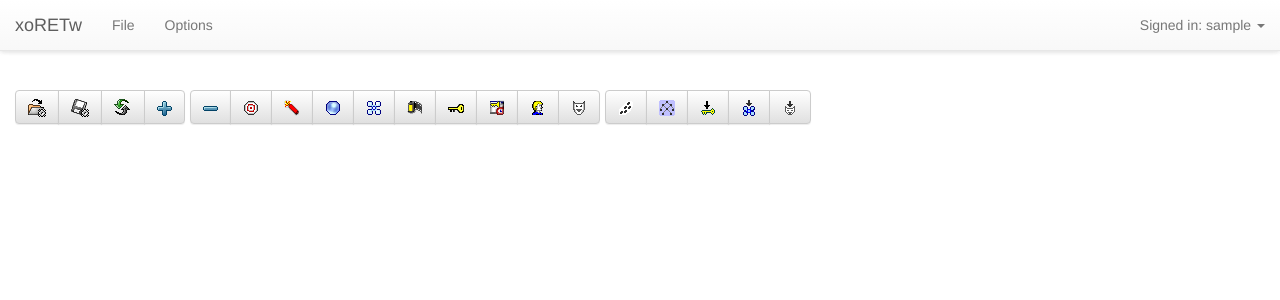
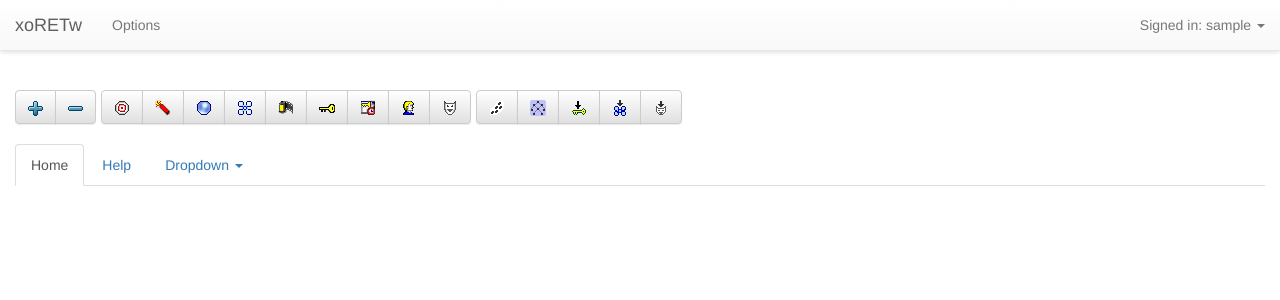
Before and after one commit to ParametricHumanProject/xoRETw, a Django app: page /views/dashboard in a window 1280 px wide. Shown: the top 300 px of the page. Run offline with Django 3.2, Linux system fonts and the light colour scheme; the visitor is signed in with stand-in values (Sample User, id 1); some libraries are stand-ins or nearby versions.

Commit message:
adding tabbed navigation

```diff
--- a/templates/dashboard.html
+++ b/templates/dashboard.html
@@ -19,7 +19,6 @@
     <!-- Collect the nav links, forms, and other content for toggling -->
     <div class="collapse navbar-collapse" id="bs-example-navbar-collapse-1">
       <ul class="nav navbar-nav">
-        <li><a href="#">File</a></li>
         <li><a href="#">Options</a></li>
       </ul>
 		<ul class="nav navbar-nav navbar-right">
@@ -47,13 +46,10 @@
 		<div class="col-md-12">
 			<div class="btn-toolbar" role="toolbar" aria-label="...">
 				<div class="btn-group" role="group" aria-label="...">
-					<button type="button" class="btn btn-default"><img src="{% static 'img/fileimport.gif' %}" align="absmiddle" title='Import Dialog'></button>
-					<button type="button" class="btn btn-default"><img src="{% static 'img/fileexport.gif' %}" align="absmiddle" title='Export Dialog'></button>
-					<button type="button" class="btn btn-default"><img src="{% static 'img/reload.gif' %}" align="absmiddle" title='Redraw Tree/List'></button>
-					<button type="button" class="btn btn-default"><img src="{% static 'img/expand.gif' %}" align="absmiddle" title='Expand Tree'></button>
+					<button type="button" class="btn btn-default" title='Expand Tree'><img src="{% static 'img/expand.gif' %}" align="absmiddle"></button>
+					<button type="button" class="btn btn-default"><img src="{% static 'img/collapse.gif' %}" align="absmiddle" title='Collapse Tree'></button>
 				</div>
 				<div class="btn-group" role="group" aria-label="...">
-					<button type="button" class="btn btn-default"><img src="{% static 'img/collapse.gif' %}" align="absmiddle" title='Collapse Tree'></button>
 					<button type="button" class="btn btn-default"><img src="{% static 'img/goal.gif' %}" align="absmiddle" title='Create Objective'></button>
 					<button type="button" class="btn btn-default"><img src="{% static 'img/dynamite.gif' %}" align="absmiddle" title='Create Obstacle'></button>
 					<button type="button" class="btn btn-default"><img src="{% static 'img/condition.gif' %}" align="absmiddle" title='Create Condition'></button>
@@ -74,7 +70,27 @@
 			</div>
 		</div>
 	</div>
-	<br>
+    <br>
+    <div class="row">
+        <div class="col-md-12">
+            <ul class="nav nav-tabs">
+                <li role="presentation" class="active"><a href="#">Home</a></li>
+                <li role="presentation"><a href="#">Help</a></li>
+                <li role="presentation" class="dropdown">
+                <a class="dropdown-toggle" data-toggle="dropdown" href="#" role="button" aria-expanded="false">
+                Dropdown <span class="caret"></span>
+                </a>
+                <ul class="dropdown-menu" role="menu">
+                <li><a href="#">Action</a></li>
+                <li><a href="#">Another action</a></li>
+                <li><a href="#">Something else here</a></li>
+                <li class="divider"></li>
+                <li><a href="#">Separated link</a></li>
+                </ul>
+                </li>
+            </ul>
+        </div>
+    </div>
 </div>
 
 {% endblock content %}
```
